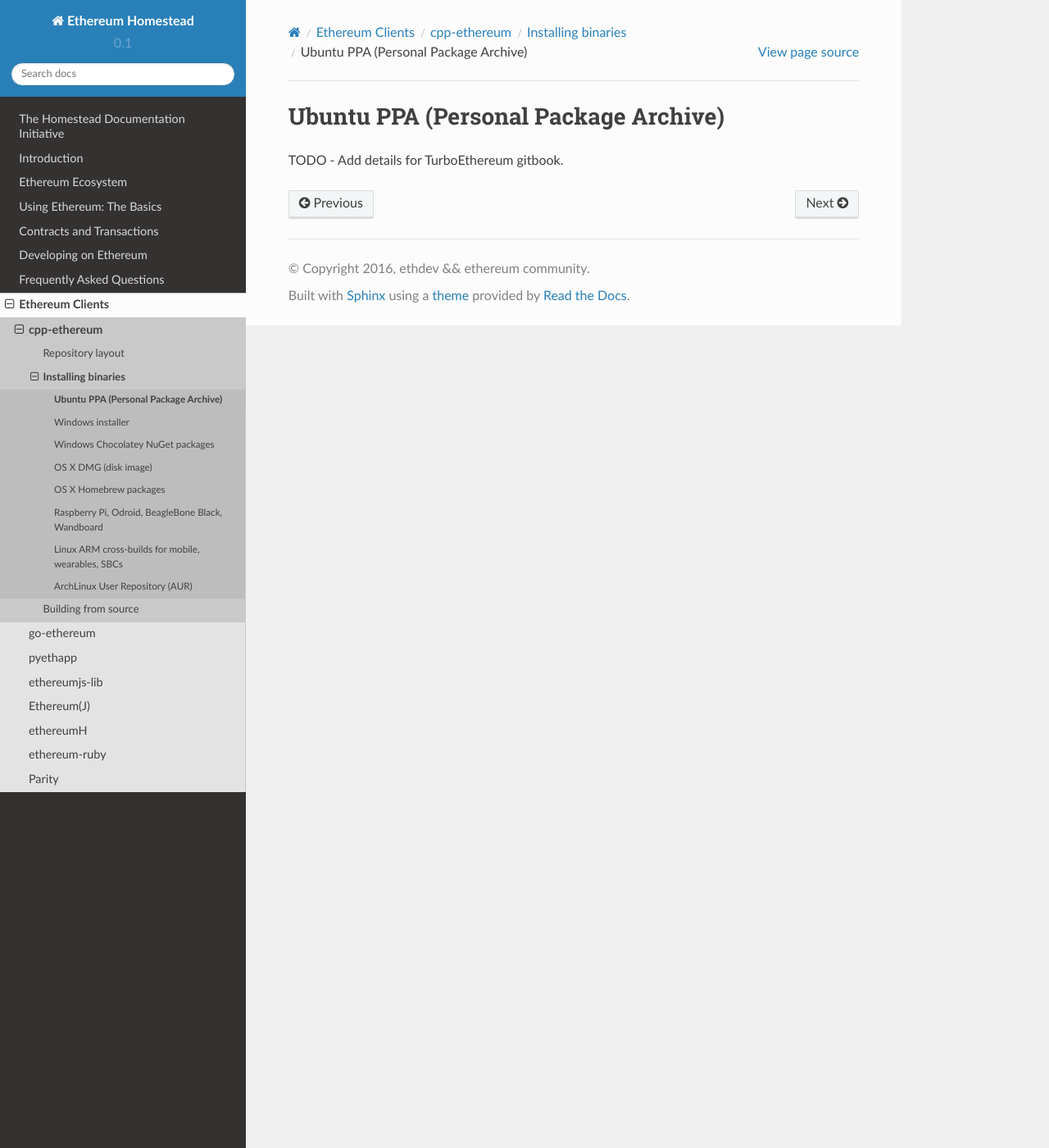
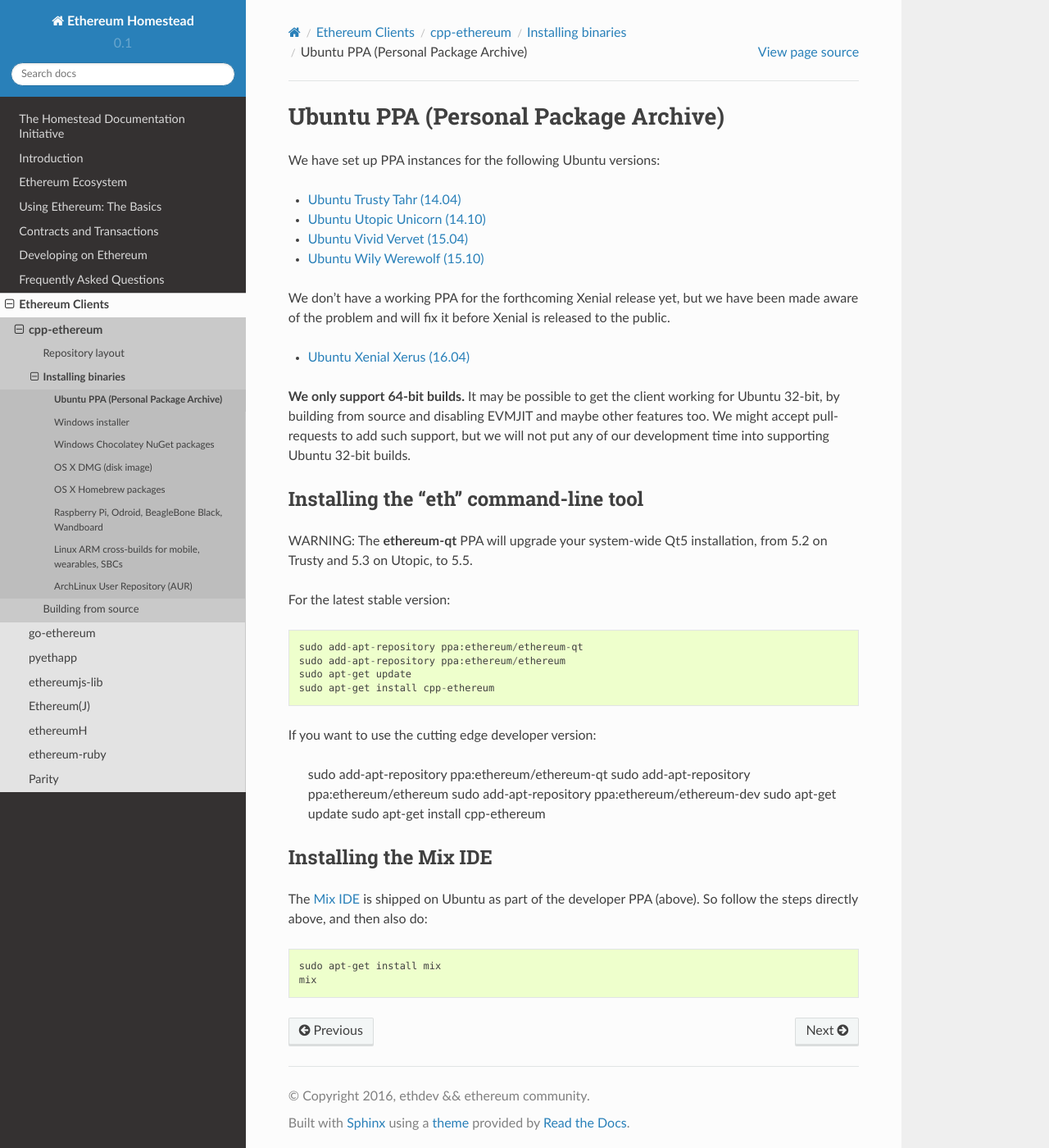
Before and after one commit to ethereum/homestead-guide, a Sphinx documentation site: the page built from source/ethereum-clients/cpp-ethereum/installing-binaries/linux-ubuntu-ppa.rst, in a window 1280 px wide and 1400 px high. Shown: the whole window at 82% size. Built offline with Sphinx 7.4.7 and the Read the Docs theme 2.0.0, drawn with Linux system fonts in a browser that asks for light colours.

Commit message:
Migrating binary installation steps for Ubuntu.

```diff
--- a/source/ethereum-clients/cpp-ethereum/installing-binaries/linux-ubuntu-ppa.rst
+++ b/source/ethereum-clients/cpp-ethereum/installing-binaries/linux-ubuntu-ppa.rst
@@ -1,5 +1,54 @@
 
 Ubuntu PPA (Personal Package Archive)
+================================================================================
+
+We have set up PPA instances for the following Ubuntu versions:
+
+- `Ubuntu Trusty Tahr (14.04) <https://wiki.ubuntu.com/TrustyTahr>`_
+- `Ubuntu Utopic Unicorn (14.10) <https://wiki.ubuntu.com/UtopicUnicorn>`_
+- `Ubuntu Vivid Vervet (15.04) <https://wiki.ubuntu.com/VividVervet>`_
+- `Ubuntu Wily Werewolf (15.10) <https://wiki.ubuntu.com/WilyWerewolf>`_
+
+We don't have a working PPA for the forthcoming Xenial release yet, but we
+have been made aware of the problem and will fix it before Xenial is
+released to the public.
+
+- `Ubuntu Xenial Xerus (16.04) <https://wiki.ubuntu.com/XenialXerus>`_
+
+**We only support 64-bit builds.**  It may be possible to get the
+client working for Ubuntu 32-bit, by building from source and disabling
+EVMJIT and maybe other features too.  We might accept pull-requests to
+add such support, but we will not put any of our development time into
+supporting Ubuntu 32-bit builds.
+
+Installing the "eth" command-line tool
 --------------------------------------------------------------------------------
 
-TODO - Add details for TurboEthereum gitbook.
+WARNING: The **ethereum-qt** PPA will upgrade your system-wide Qt5
+installation, from 5.2 on Trusty and 5.3 on Utopic, to 5.5.
+
+For the latest stable version: ::
+
+    sudo add-apt-repository ppa:ethereum/ethereum-qt
+    sudo add-apt-repository ppa:ethereum/ethereum
+    sudo apt-get update
+    sudo apt-get install cpp-ethereum
+
+If you want to use the cutting edge developer version:
+
+    sudo add-apt-repository ppa:ethereum/ethereum-qt
+    sudo add-apt-repository ppa:ethereum/ethereum
+    sudo add-apt-repository ppa:ethereum/ethereum-dev
+    sudo apt-get update
+    sudo apt-get install cpp-ethereum
+
+
+Installing the Mix IDE
+--------------------------------------------------------------------------------
+
+The `Mix IDE <https://github.com/ethereum/mix>`_ is shipped on
+Ubuntu as part of the developer PPA (above).  So follow the steps
+directly above, and then also do: ::
+
+    sudo apt-get install mix
+    mix
```
